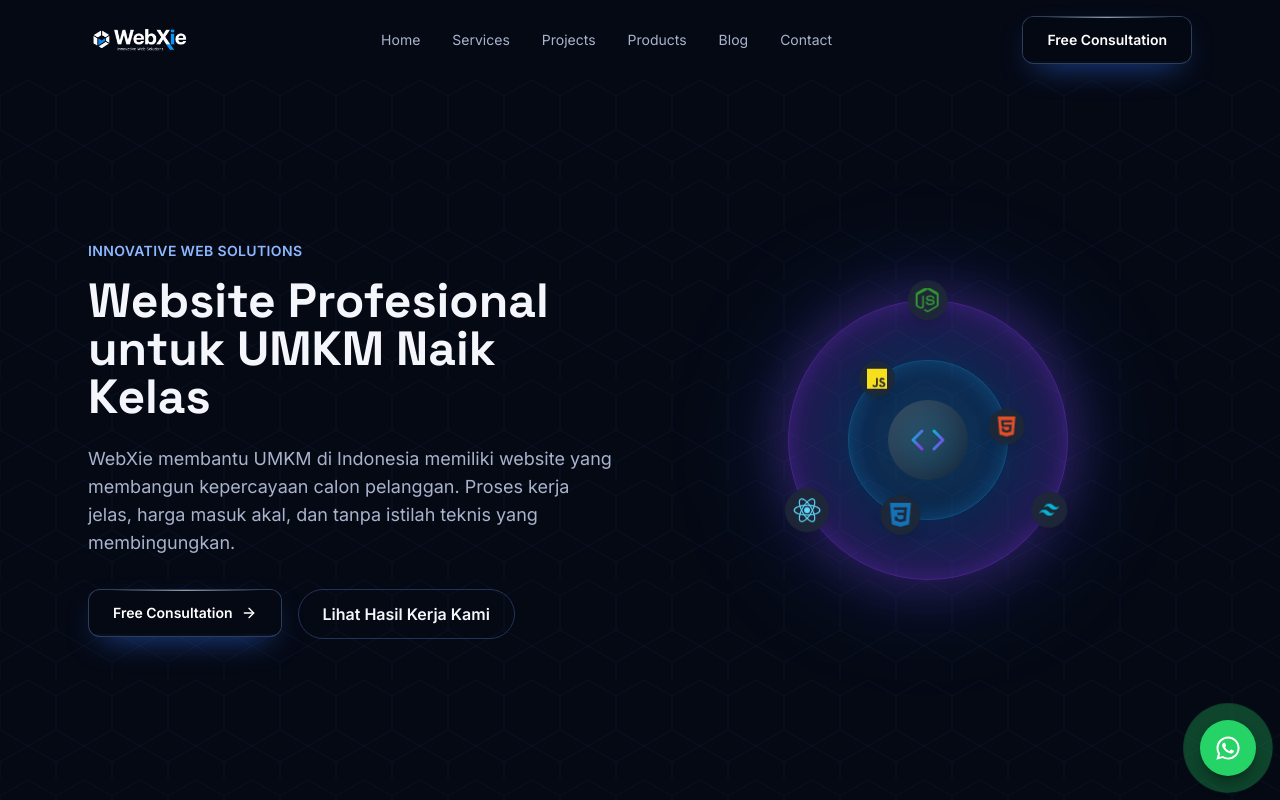
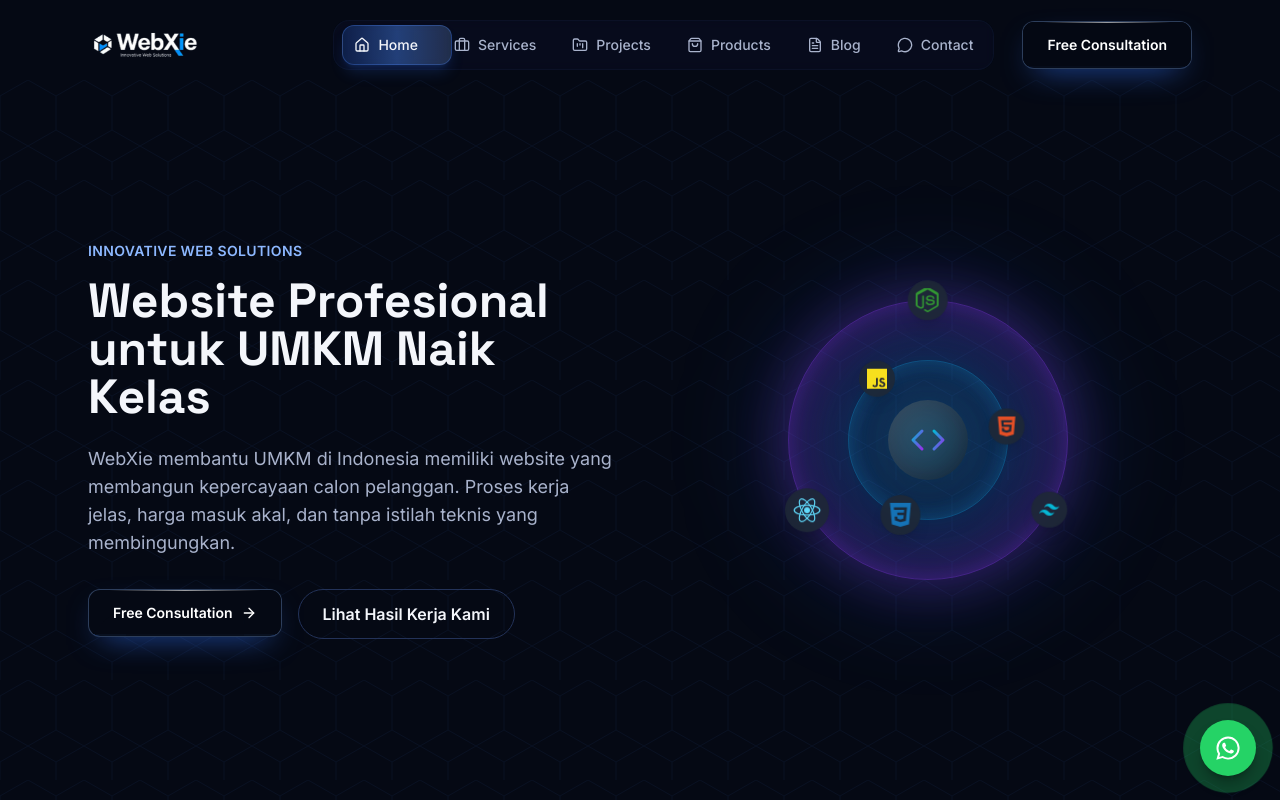
Before and after one commit to afifahhadie/WebXie, a Next.js app: page / in a window 1280 px wide. Shown: the top 800 px of the page. Built offline with nearby package versions, Linux system fonts and the light colour scheme.

Commit message:
feat: implement tubelight navbar with animated glowing indicator and glassmorphism

```diff
--- a/app/layout.tsx
+++ b/app/layout.tsx
@@ -1,7 +1,7 @@
 import type { Metadata } from "next";
 import { Space_Grotesk, Inter } from "next/font/google";
 import "./globals.css";
-import { Navbar } from "@/components/Navbar";
+import { TubelightNavbar } from "@/components/tubelight-navbar";
 import { Footer } from "@/components/Footer";
 import { WhatsAppBubble } from "@/components/WhatsAppBubble";
 
@@ -33,7 +33,7 @@ export default function RootLayout({
   return (
     <html lang="id" className={`${spaceGrotesk.variable} ${inter.variable}`}>
       <body className="bg-navy-950 text-ivory font-body antialiased">
-        <Navbar />
+        <TubelightNavbar />
         <main className="pt-20">{children}</main>
         <Footer />
         <WhatsAppBubble />
--- /dev/null
+++ b/components/tubelight-navbar.tsx
@@ -0,0 +1,220 @@
+"use client";
+
+import { useState, useEffect } from "react";
+import Link from "next/link";
+import Image from "next/image";
+import { motion, AnimatePresence } from "framer-motion";
+import {
+  Home,
+  Briefcase,
+  FolderKanban,
+  ShoppingBag,
+  FileText,
+  MessageCircle
+} from "lucide-react";
+import { LiquidLinkButton } from "@/components/ui/liquid-link-button";
+
+const NAV_ITEMS = [
+  {
+    href: "/",
+    label: "Home",
+    icon: Home,
+    desktopIcon: Home
+  },
+  {
+    href: "/services",
+    label: "Services",
+    icon: Briefcase,
+    desktopIcon: Briefcase
+  },
+  {
+    href: "/projects",
+    label: "Projects",
+    icon: FolderKanban,
+    desktopIcon: FolderKanban
+  },
+  {
+    href: "/products",
+    label: "Products",
+    icon: ShoppingBag,
+    desktopIcon: ShoppingBag
+  },
+  {
+    href: "/blog",
+    label: "Blog",
+    icon: FileText,
+    desktopIcon: FileText
+  },
+  {
+    href: "/contact",
+    label: "Contact",
+    icon: MessageCircle,
+    desktopIcon: MessageCircle
+  },
+];
+
+export function TubelightNavbar() {
+  const [scrolled, setScrolled] = useState(false);
+  const [open, setOpen] = useState(false);
+  const [activeIndex, setActiveIndex] = useState(0);
+
+  useEffect(() => {
+    const onScroll = () => setScrolled(window.scrollY > 24);
+    onScroll();
+    window.addEventListener("scroll", onScroll, { passive: true });
+    return () => window.removeEventListener("scroll", onScroll);
+  }, []);
+
+  // Handle route change to update active index
+  useEffect(() => {
+    const pathname = window.location.pathname;
+    const index = NAV_ITEMS.findIndex(item => item.href === pathname);
+    if (index !== -1) setActiveIndex(index);
+  }, []);
+
+  return (
+    <header
+      className={`fixed top-0 inset-x-0 z-50 transition-all duration-300 ${
+        scrolled
+          ? "bg-navy-950/80 backdrop-blur-md border-b border-navy-600/30 py-3"
+          : "bg-transparent py-5"
+      }`}
+    >
+      <nav className="mx-auto max-w-6xl px-6 flex items-center justify-between">
+        {/* Logo */}
+        <Link href="/" className="flex items-center z-10">
+          <Image
+            src="/images/logo-full.png"
+            alt="WebXie"
+            width={187}
+            height={65}
+            className="h-10 w-auto"
+          />
+        </Link>
+
+        {/* Desktop Navigation */}
+        <div className="hidden md:flex items-center gap-1 relative">
+          <div className="relative flex items-center gap-1 px-1 py-1 rounded-2xl border border-navy-700/30 bg-navy-900/40 backdrop-blur-sm">
+            {/* Glowing indicator */}
+            <motion.div
+              layoutId="tubelight-indicator"
+              className="absolute -z-10 rounded-xl bg-gradient-to-r from-blue-500/20 via-blue-400/40 to-blue-300/20
+                       shadow-lg shadow-blue-500/20 border border-blue-400/30 backdrop-blur-sm"
+              initial={{ opacity: 0 }}
+              animate={{ opacity: 1 }}
+              transition={{ type: "spring", stiffness: 300, damping: 30 }}
+              style={{
+                width: `${100 / NAV_ITEMS.length}%`,
+                height: "calc(100% - 8px)",
+                margin: "4px",
+              }}
+            />
+
+            {NAV_ITEMS.map((item, index) => (
+              <motion.div
+                key={item.href}
+                className="relative"
+                initial={{ opacity: 0, y: -10 }}
+                animate={{ opacity: 1, y: 0 }}
+                transition={{ delay: index * 0.1 }}
+              >
+                <Link
+                  href={item.href}
+                  className={`flex items-center gap-2 px-4 py-2.5 rounded-xl transition-all duration-200 text-sm font-medium relative z-10 ${
+                    activeIndex === index
+                      ? "text-ivory"
+                      : "text-ivory-dim hover:text-ivory"
+                  }`}
+                  onClick={() => setActiveIndex(index)}
+                  onMouseEnter={() => {
+                    if (window.innerWidth >= 768) {
+                      setActiveIndex(index);
+                    }
+                  }}
+                >
+                  <item.desktopIcon className="w-4 h-4" />
+                  <span>{item.label}</span>
+                </Link>
+              </motion.div>
+            ))}
+          </div>
+
+          {/* CTA Button */}
+          <div className="ml-6">
+            <LiquidLinkButton href="/contact" className="h-10 px-6">
+              Free Consultation
+            </LiquidLinkButton>
+          </div>
+        </div>
+
+        {/* Mobile Menu Button */}
+        <button
+          className="md:hidden text-ivory z-10 p-2"
+          aria-label="Buka menu"
+          onClick={() => setOpen((v) => !v)}
+        >
+          <svg width="24" height="24" viewBox="0 0 24 24" fill="none">
+            <motion.path
+              d="M4 6h16M4 12h16M4 18h16"
+              stroke="currentColor"
+              strokeWidth="2"
+              strokeLinecap="round"
+              animate={open ? "open" : "closed"}
+              variants={{
+                open: { rotate: 180 },
+                closed: { rotate: 0 },
+              }}
+              transition={{ duration: 0.3 }}
+            />
+          </svg>
+        </button>
+
+        {/* Mobile Menu Overlay */}
+        <AnimatePresence>
+          {open && (
+            <motion.div
+              initial={{ opacity: 0, y: -20 }}
+              animate={{ opacity: 1, y: 0 }}
+              exit={{ opacity: 0, y: -20 }}
+              className="md:hidden fixed inset-x-0 top-20 bg-navy-950/95 backdrop-blur-xl border-b border-navy-700 px-6 py-6"
+            >
+              <div className="space-y-4">
+                {NAV_ITEMS.map((item) => (
+                  <motion.div
+                    key={item.href}
+                    initial={{ opacity: 0, x: -10 }}
+                    animate={{ opacity: 1, x: 0 }}
+                    transition={{ delay: NAV_ITEMS.indexOf(item) * 0.05 }}
+                  >
+                    <Link
+                      href={item.href}
+                      className="flex items-center gap-3 py-3 text-ivory-dim hover:text-ivory"
+                      onClick={() => setOpen(false)}
+                    >
+                      <item.icon className="w-5 h-5" />
+                      <span>{item.label}</span>
+                    </Link>
+                  </motion.div>
+                ))}
+                <motion.div
+                  initial={{ opacity: 0, x: -10 }}
+                  animate={{ opacity: 1, x: 0 }}
+                  transition={{ delay: NAV_ITEMS.length * 0.05 }}
+                  className="pt-4"
+                >
+                  <LiquidLinkButton
+                    href="/contact"
+                    className="w-full h-11"
+                    onClick={() => setOpen(false)}
+                  >
+                    Free Consultation
+                  </LiquidLinkButton>
+                </motion.div>
+              </div>
+            </motion.div>
+          )}
+        </AnimatePresence>
+      </nav>
+    </header>
+  );
+}
--- a/package.json
+++ b/package.json
@@ -10,6 +10,7 @@
     "test": "vitest run"
   },
   "dependencies": {
+    "framer-motion": "^11.0.0",
     "gray-matter": "^4.0.3",
     "gsap": "^3.15.0",
     "lucide-react": "^1.30.0",
```
